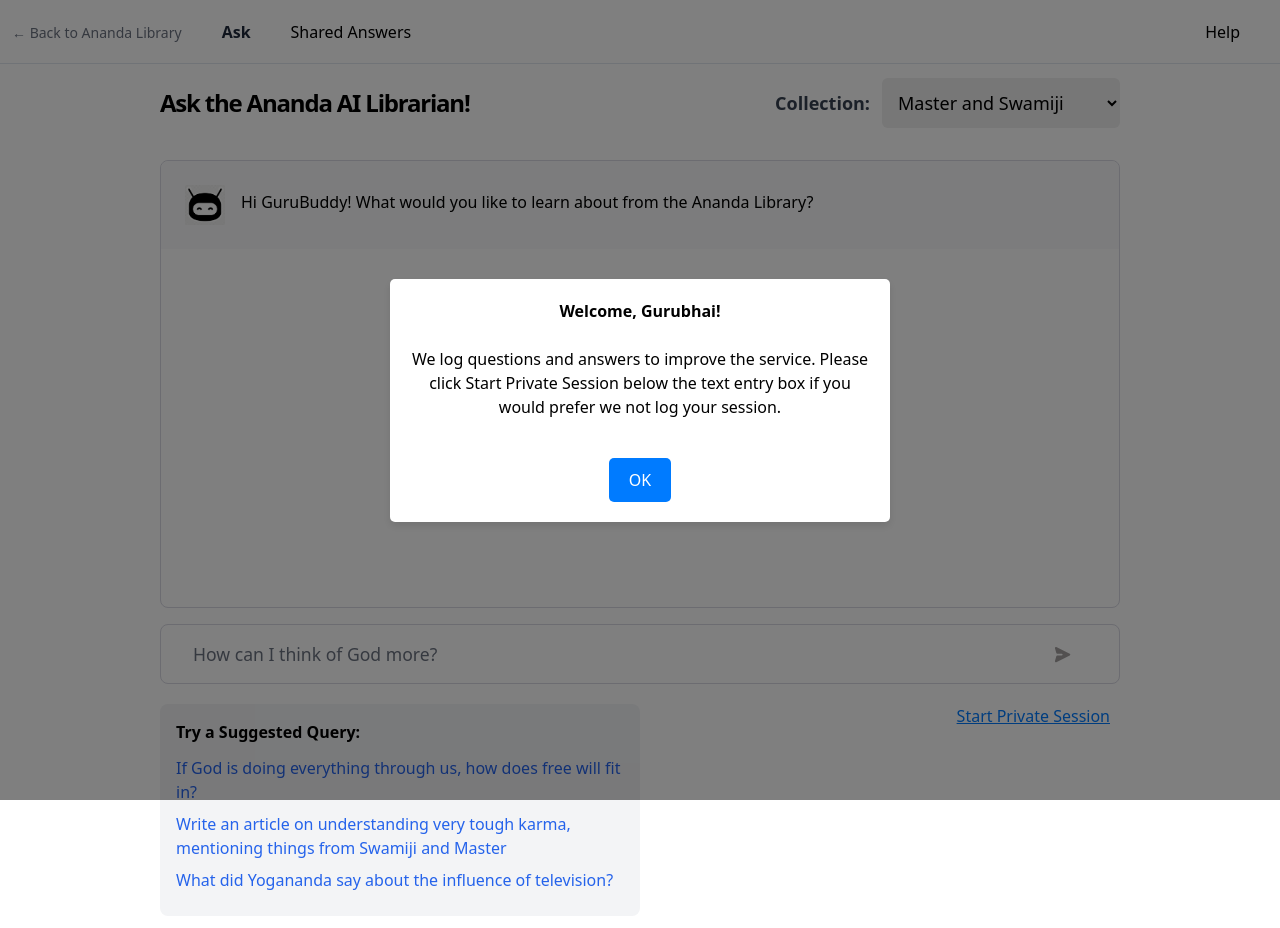
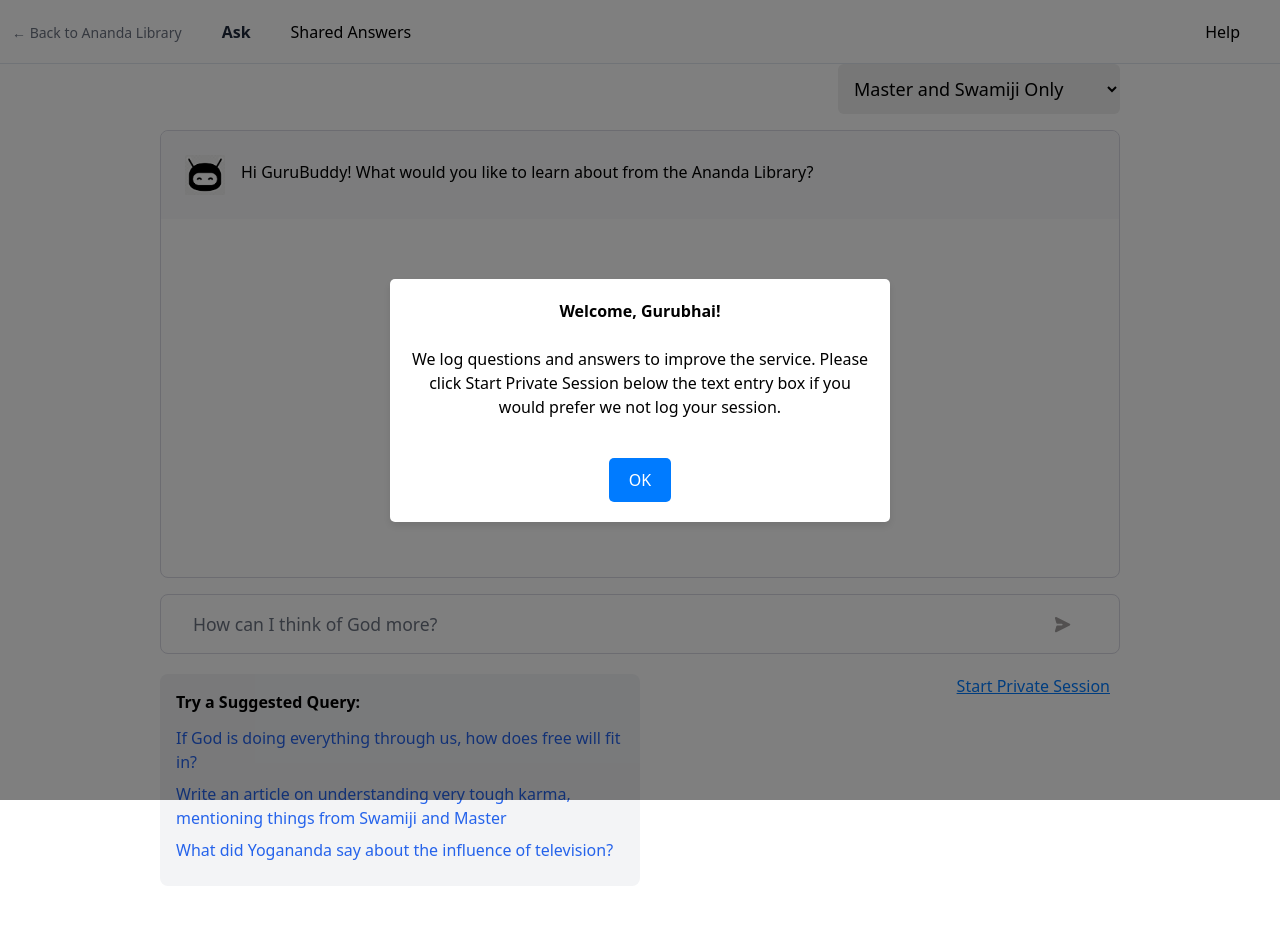
Before and after one commit to mayooear/gpt4-pdf-chatbot-langchain, a Next.js app: page / in a window 1280 px wide. Shown: the top 928 px of the page. Built offline with nearby package versions, Linux system fonts and the light colour scheme.

Commit message:
Ui improvements

```diff
--- a/components/CollectionSelector.jsx
+++ b/components/CollectionSelector.jsx
@@ -1,7 +1,6 @@
 export default function CollectionSelector({ onCollectionChange, currentCollection }) {
   return (
     <div className="flex flex-col sm:flex-row items-center">
-      <label htmlFor="collection" className="text-lg font-bold text-gray-700 mr-3 mb-1 sm:mb-0">Collection:</label>
       <select
         id="collection"
         value={currentCollection}
@@ -9,7 +8,7 @@ export default function CollectionSelector({ onCollectionChange, currentCollecti
         className="block w-full pl-3 pr-10 py-3 text-lg border-gray-300
         focus:outline-none focus:ring-indigo-500 focus:border-indigo-500 rounded-md"
       >
-        <option value="master_swami">Master and Swamiji</option>
+        <option value="master_swami">Master and Swamiji Only</option>
         <option value="whole_library">Whole Library</option>
       </select>
     </div>
--- a/pages/index.tsx
+++ b/pages/index.tsx
@@ -280,11 +280,8 @@ export default function Home() {
     <>
       {showPopup && <Popup message={popupMessage} onClose={closePopup} />}
       <Layout>
-        <div className="w-3/4 mx-auto flex flex-col gap-4 pt-3.5">
-          <div className="w-full flex justify-between items-center">
-            <h1 className="text-left text-2xl font-bold leading-[1.1] tracking-tighter">
-              Ask the Ananda AI Librarian!
-            </h1>
+        <div className="w-3/4 mx-auto flex flex-col">
+          <div className="w-full flex justify-end items-center">
             <CollectionSelector onCollectionChange={handleCollectionChange} currentCollection={collection} />
           </div>
           <main className="flex flex-col justify-between items-center p-4">
```
